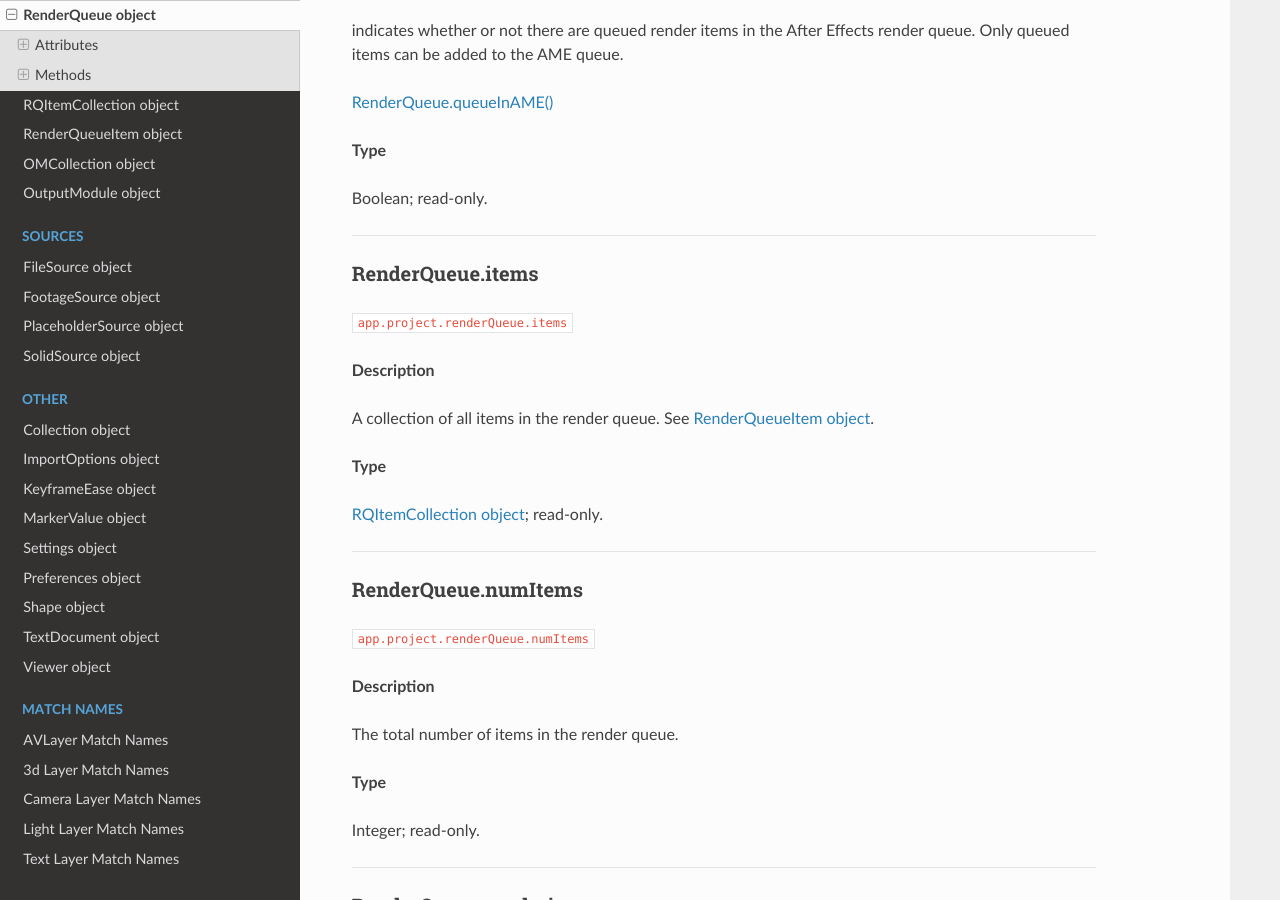
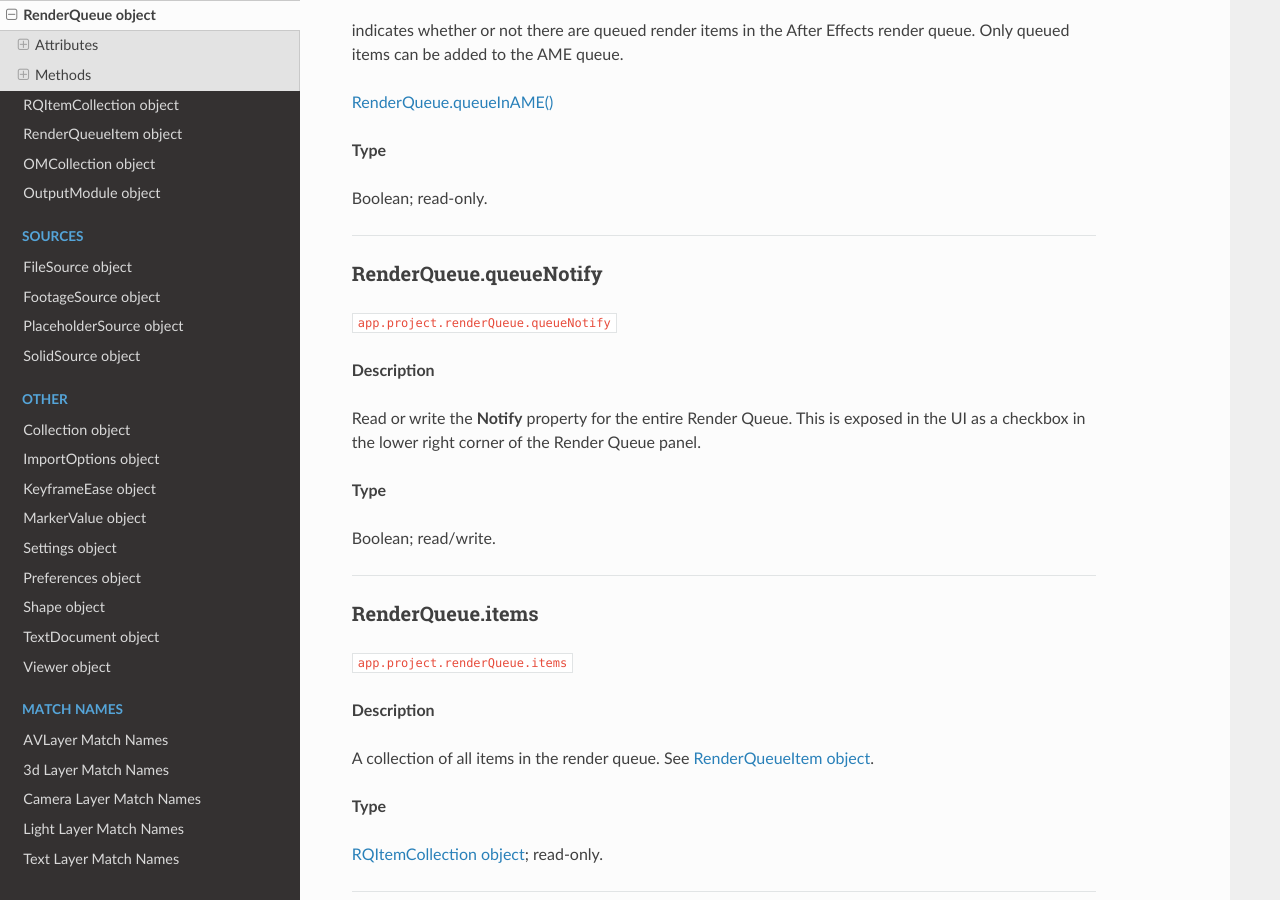
Before and after one commit to docsforadobe/after-effects-scripting-guide, a Sphinx documentation site: the page built from docs/renderqueue/renderqueue.rst, in a window 1280 px wide and 900 px high, scrolled down 687 px. Built offline with Sphinx 7.4.7 and the Read the Docs theme 2.0.0, drawn with Linux system fonts in a browser that asks for light colours.

Commit message:
Add .queueNotify attribute to RenderQueue Object

```diff
--- a/docs/renderqueue/renderqueue.rst
+++ b/docs/renderqueue/renderqueue.rst
@@ -34,6 +34,24 @@
 **Type**
 
 Boolean; read-only.
+
+----
+
+.. _RenderQueue.queueNotify:
+
+RenderQueue.queueNotify
+*********************************************
+
+``app.project.renderQueue.queueNotify``
+
+**Description**
+
+Read or write the **Notify** property for the entire Render Queue.
+This is exposed in the UI as a checkbox in the lower right corner of the Render Queue panel.
+
+**Type**
+
+Boolean; read/write.
 
 ----
 
```
